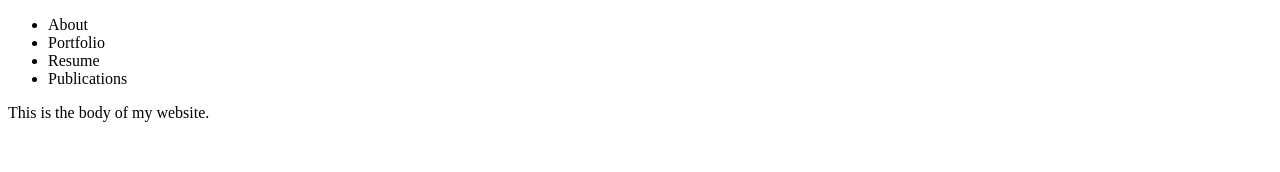
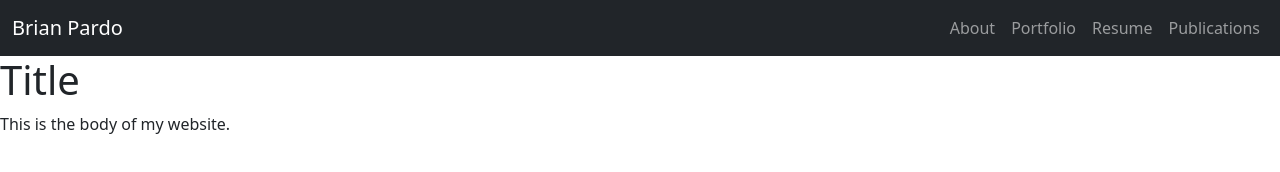
Before and after one commit to BrianPardo/BrianPardo.github.io, a plain HTML site: page index.html in a window 1280 px wide. Drawn offline with nearby package versions, Linux system fonts and the light colour scheme.

Commit message:
Add bootstrap and header

```diff
--- a/index.html
+++ b/index.html
@@ -1,27 +1,37 @@
 <!DOCTYPE html>
 <html lang="en">
 <header>
-        <title>
-            Brian Pardo's Website
-        </title>
+    <meta charset="utf-8">
+    <meta name="viewport" content="width=device-width, initial-scale=1">
+    <title>Brian Pardo - Portfolio</title>
+    <link href="https://cdn.jsdelivr.net/npm/bootstrap@5.3.1/dist/css/bootstrap.min.css" rel="stylesheet"
+        integrity="sha384-4bw+/aepP/YC94hEpVNVgiZdgIC5+VKNBQNGCHeKRQN+PtmoHDEXuppvnDJzQIu9" crossorigin="anonymous">
 </header>
-    <nav>
-        <ul>
-            <li>
-                About
+<body>
+    <nav class="navbar navbar-expand-lg navbar-dark bg-dark">
+        <div class="container-fluid">
+            <a class="navbar-brand" href="#">Brian Pardo</a>
+            <ul class="navbar-nav mr-auto">
+                <li class="nav-item active">
+                    <a class="nav-link" href="#">About</a>
                 </li>
-            <li>
-                Portfolio
+                <li class="nav-item active">
+                    <a class="nav-link" href="#">Portfolio</a>
                 </li>
-            <li>
-                Resume
+                <li class="nav-item active">
+                    <a class="nav-link" href="#">Resume</a>
                 </li>
-            <li>
-                Publications
+                <li class="nav-item active">
+                    <a class="nav-link" href="#">Publications</a>
                 </li>
             </ul>
+        </div>
     </nav>
-    <body>
+    <h1>Title</h1>
     This is the body of my website.
+    <script src="https://cdn.jsdelivr.net/npm/bootstrap@5.3.1/dist/js/bootstrap.min.js"
+        integrity="sha384-Rx+T1VzGupg4BHQYs2gCW9It+akI2MM/mndMCy36UVfodzcJcF0GGLxZIzObiEfa"
+        crossorigin="anonymous"></script>
 </body>
+
 </html>
```
Lines whose indentation alone changed are shown as unchanged.
